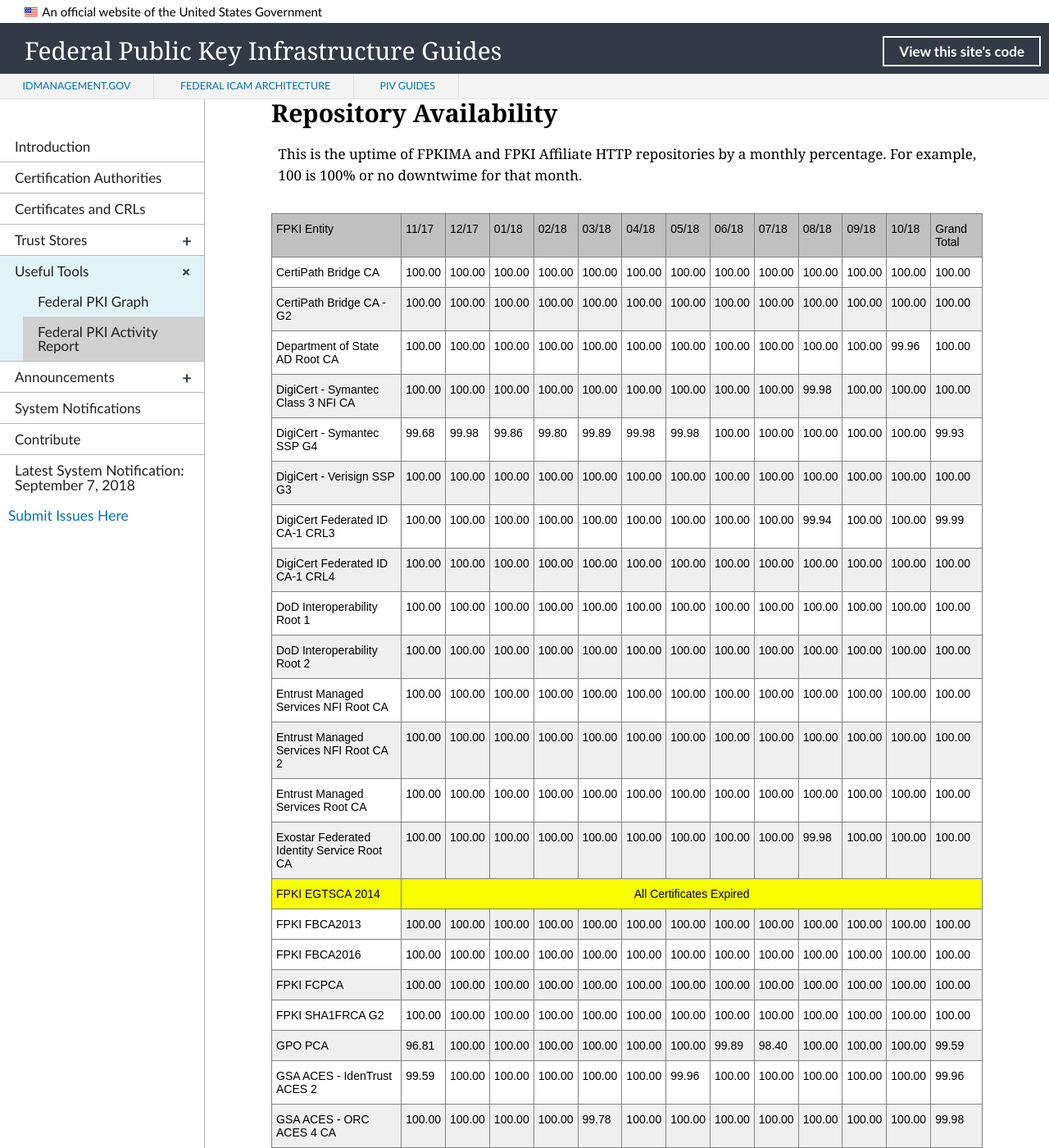
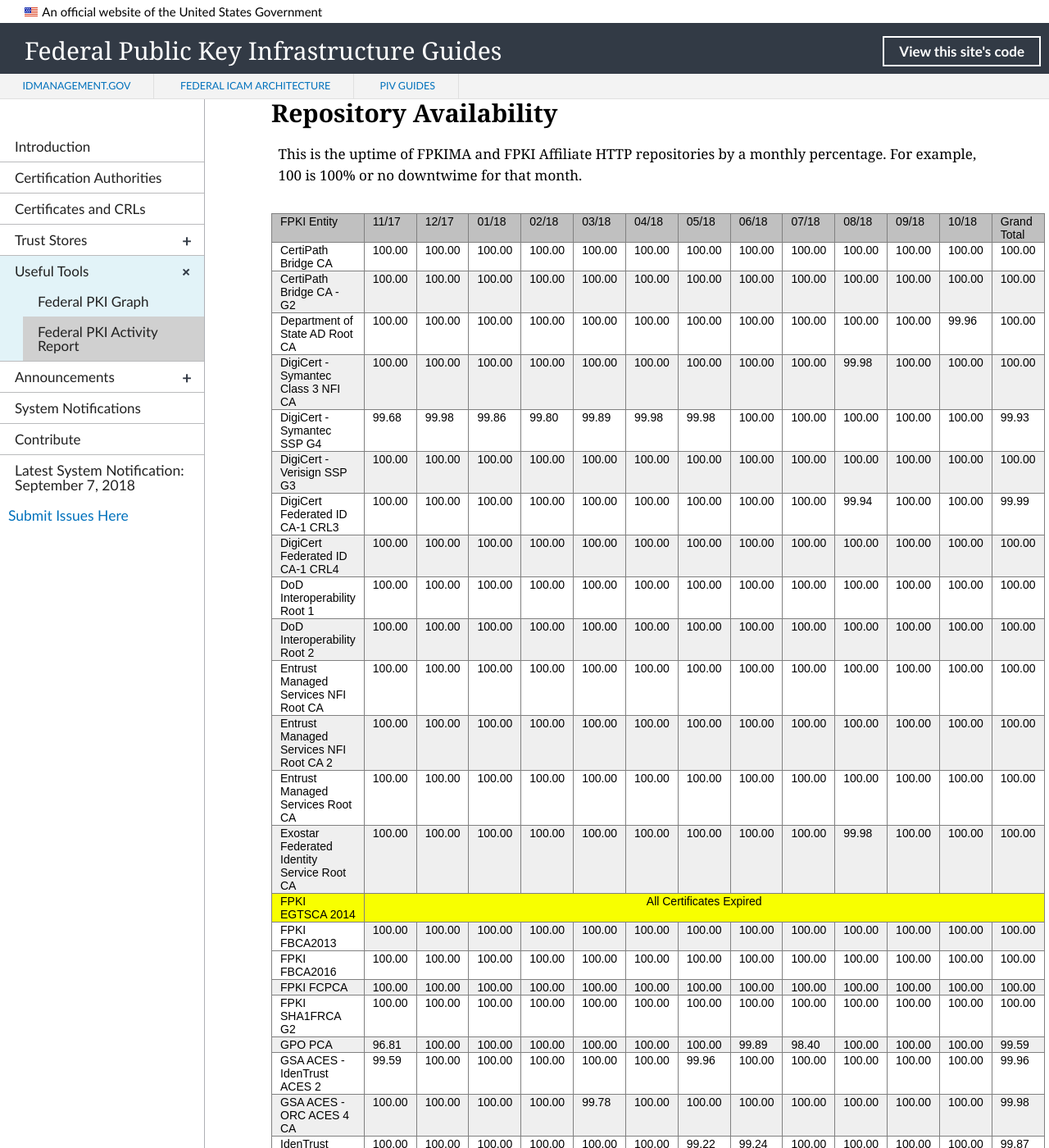
Before and after one commit to GSA/fpki-guides, a Jekyll site: the page built from _tools/03_fpki_activity_report.md, in a window 1280 px wide and 1400 px high, scrolled down 2928 px. Shown: the whole window at 82% size. Built offline with Jekyll 4.4.1, drawn with Linux system fonts in a browser that asks for light colours; nearby versions of some CDN libraries; library files that are not in the unit come from our copies.

Commit message:
Update padding

```diff
--- a/_includes/fpkiar-repo-table.html
+++ b/_includes/fpkiar-repo-table.html
@@ -1,7 +1,7 @@
 <style type="text/css">
     .tg  {border-collapse:collapse;border-spacing:0;}
-    .tg td{font-family:Arial, sans-serif;font-size:14px;padding:10px 5px;border-style:solid;border-width:1px;overflow:hidden;word-break:normal;border-color:black;}
-    .tg th{font-family:Arial, sans-serif;font-size:14px;font-weight:normal;padding:10px 5px;border-style:solid;border-width:1px;overflow:hidden;word-break:normal;border-color:black;}
+    .tg td{font-family:Arial, sans-serif;font-size:14px;padding:1px 10px;border-style:solid;border-width:1px;overflow:hidden;word-break:normal;border-color:black;}
+    .tg th{font-family:Arial, sans-serif;font-size:14px;font-weight:normal;padding:1px 10px;border-style:solid;border-width:1px;overflow:hidden;word-break:normal;border-color:black;}
     .tg .tg-1i2r{background-color:#f8ff00;border-color:inherit;text-align:left;vertical-align:top}
     .tg .tg-llyw{background-color:#c0c0c0;border-color:inherit;text-align:left;vertical-align:top}
     .tg .tg-0pky{border-color:inherit;text-align:left;vertical-align:top}
```
